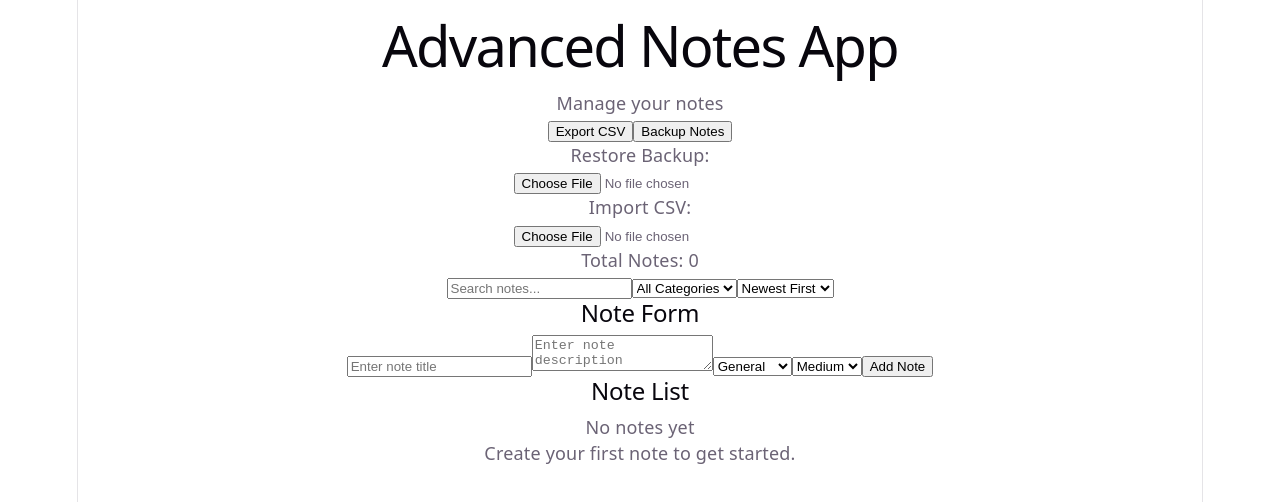
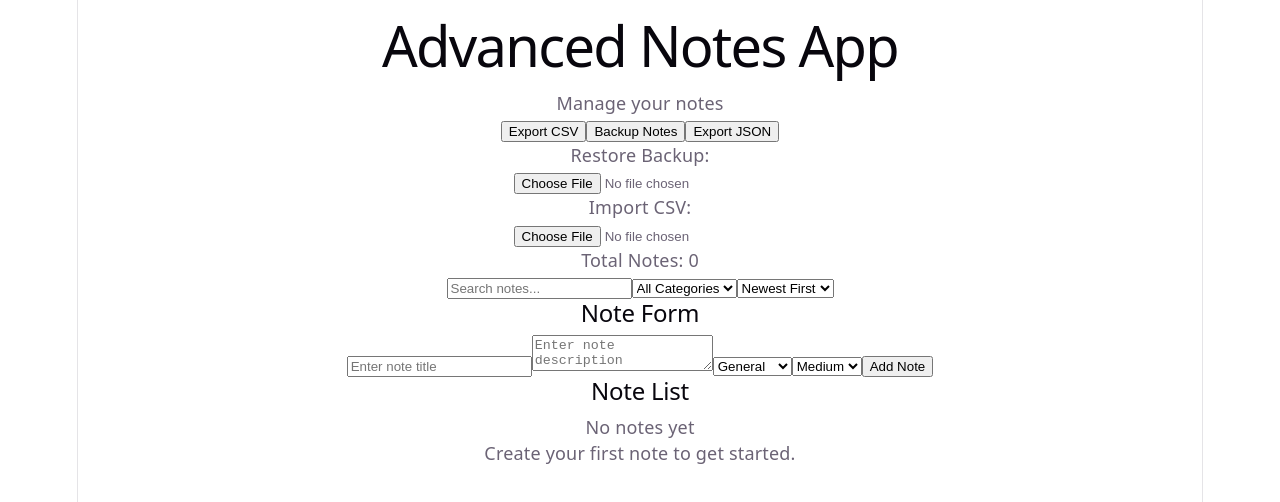
Before and after one commit to abhi12012/react-advanced-note-app, a React (Vite) app: page / in a window 1280 px wide. Shown: the top 502 px of the page. Built offline with nearby package versions, Linux system fonts and the light colour scheme.

Commit message:
feat: add JSON backup download

```diff
--- a/src/App.jsx
+++ b/src/App.jsx
@@ -166,6 +166,10 @@ setNote({
 
 <button onClick={handleBackup}>
   Backup Notes
+</button>
+
+<button onClick={() => downloadJSON(notes)}>
+  Export JSON
 </button>
 
 
```
